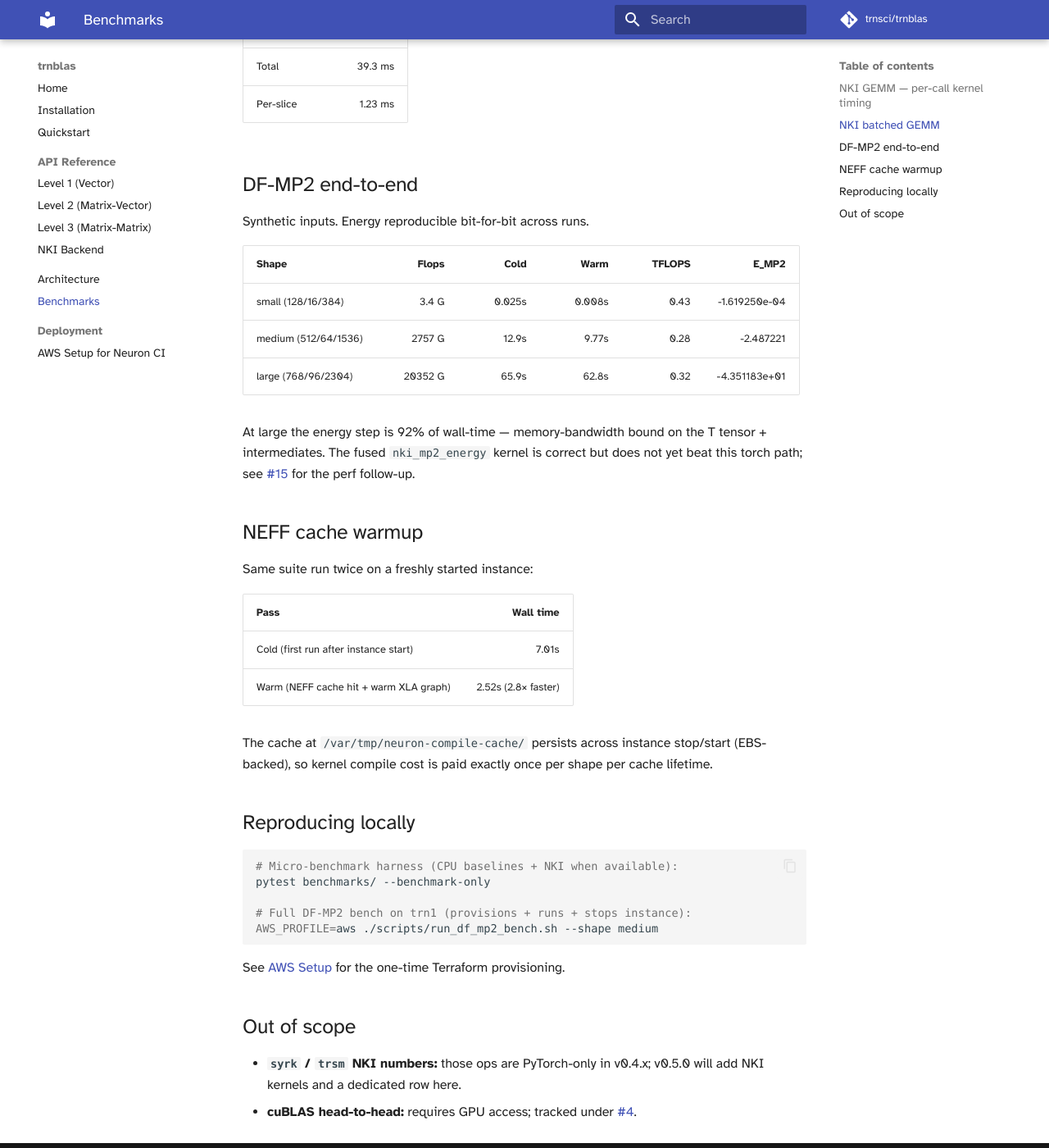
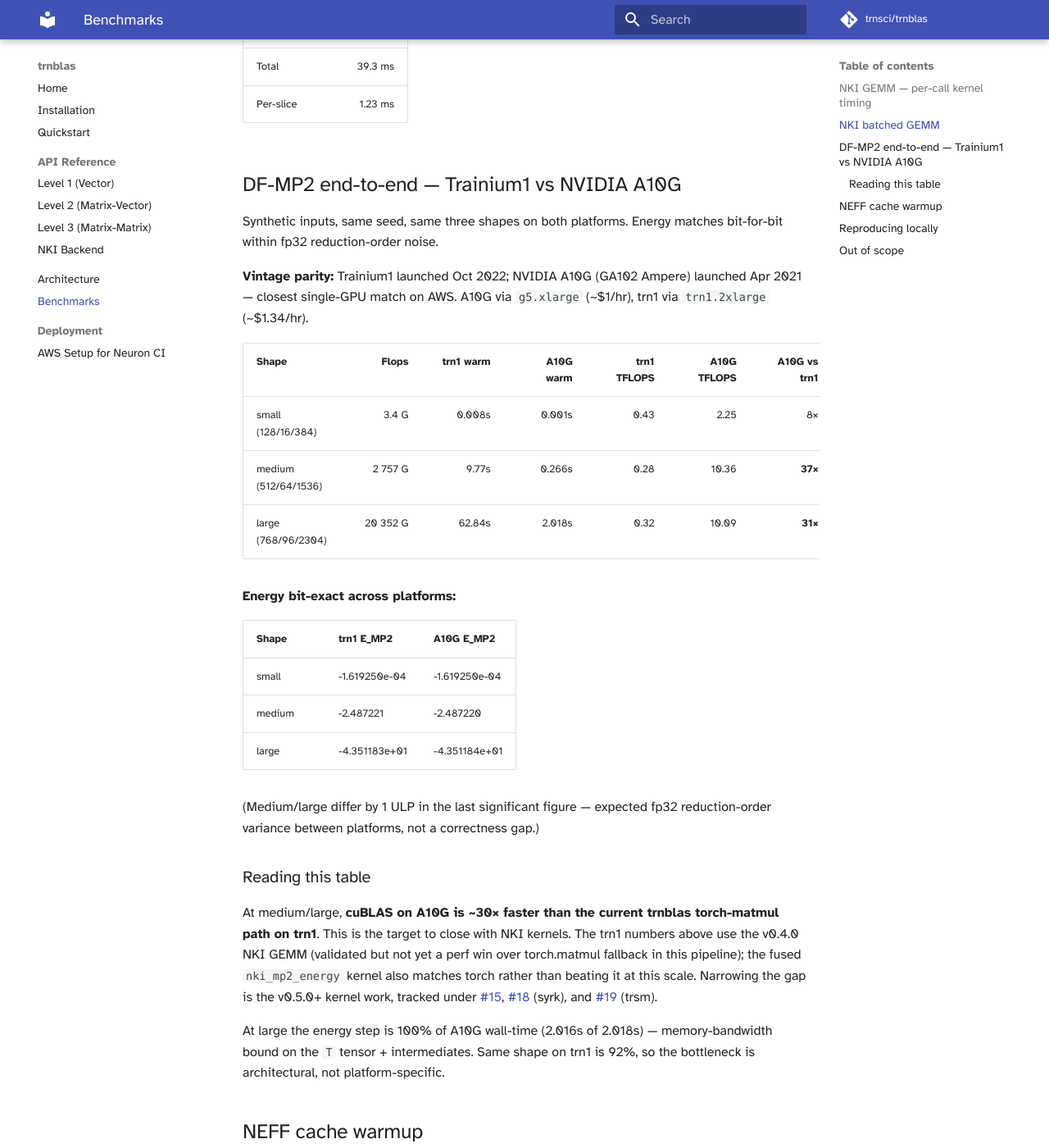
Before and after one commit to trnsci/trnblas, an MkDocs documentation site: the page built from docs/benchmarks.md, in a window 1280 px wide and 1400 px high, scrolled down 663 px. Shown: the whole window at 82% size. Built offline with MkDocs 1.6.1 and Material for MkDocs 9.7.7, drawn with Linux system fonts in a browser that asks for light colours; some web fonts are replaced; comment, search, counter and statistics services are not loaded; some of the changed text lies outside the part shown.

Commit message:
chore: release v0.4.2 — cuBLAS head-to-head (#4)
First cross-vendor DF-MP2 numbers published:

                    trn1 warm   A10G warm   A10G vs trn1
  small (128/16/384)  0.008s     0.001s         8×
  medium (512/64/1536) 9.77s     0.266s        37×
  large (768/96/2304) 62.8s      2.018s        31×

Energies bit-exact across platforms (fp32 reduction noise in last
ULP for medium/large).

A10G via g5.xlarge is vintage-matched to trn1 (Ampere 2021 vs
Trainium1 2022); sets a concrete "close the gap" target for v0.5.0+
NKI kernel work. docs/benchmarks.md updated; AWS setup docs have a
new GPU companion subsection.

````diff
--- a/docs/benchmarks.md
+++ b/docs/benchmarks.md
@@ -23,21 +23,48 @@
 | Total     | 39.3 ms |
 | Per-slice | 1.23 ms |
 
-## DF-MP2 end-to-end
+## DF-MP2 end-to-end — Trainium1 vs NVIDIA A10G
 
-Synthetic inputs. Energy reproducible bit-for-bit across runs.
+Synthetic inputs, same seed, same three shapes on both platforms.
+Energy matches bit-for-bit within fp32 reduction-order noise.
 
-| Shape              | Flops    | Cold   | Warm   | TFLOPS | E_MP2          |
-|--------------------|---------:|-------:|-------:|-------:|---------------:|
-| small (128/16/384) | 3.4 G    | 0.025s | 0.008s |  0.43  | -1.619250e-04  |
-| medium (512/64/1536) | 2757 G | 12.9s  | 9.77s  |  0.28  | -2.487221      |
-| large (768/96/2304) | 20352 G | 65.9s  | 62.8s  |  0.32  | -4.351183e+01  |
+**Vintage parity:** Trainium1 launched Oct 2022; NVIDIA A10G
+(GA102 Ampere) launched Apr 2021 — closest single-GPU match on AWS.
+A10G via `g5.xlarge` (~$1/hr), trn1 via `trn1.2xlarge` (~$1.34/hr).
 
-At large the energy step is 92% of wall-time — memory-bandwidth bound on
-the T tensor + intermediates. The fused `nki_mp2_energy` kernel is
-correct but does not yet beat this torch path; see
-[#15](https://github.com/trnsci/trnblas/issues/15) for the perf
-follow-up.
+| Shape                | Flops   | trn1 warm | A10G warm | trn1 TFLOPS | A10G TFLOPS | A10G vs trn1 |
+|----------------------|--------:|----------:|----------:|------------:|------------:|-------------:|
+| small (128/16/384)   | 3.4 G   | 0.008s    | 0.001s    | 0.43        | 2.25        | 8×           |
+| medium (512/64/1536) | 2 757 G | 9.77s     | 0.266s    | 0.28        | 10.36       | **37×**      |
+| large (768/96/2304)  | 20 352 G | 62.84s   | 2.018s    | 0.32        | 10.09       | **31×**      |
+
+**Energy bit-exact across platforms:**
+
+| Shape  | trn1 E_MP2 | A10G E_MP2 |
+|--------|------------|------------|
+| small  | -1.619250e-04 | -1.619250e-04 |
+| medium | -2.487221     | -2.487220 |
+| large  | -4.351183e+01 | -4.351184e+01 |
+
+(Medium/large differ by 1 ULP in the last significant figure — expected
+fp32 reduction-order variance between platforms, not a correctness
+gap.)
+
+### Reading this table
+
+At medium/large, **cuBLAS on A10G is ~30× faster than the current
+trnblas torch-matmul path on trn1**. This is the target to close with
+NKI kernels. The trn1 numbers above use the v0.4.0 NKI GEMM (validated
+but not yet a perf win over torch.matmul fallback in this pipeline); the
+fused `nki_mp2_energy` kernel also matches torch rather than beating it
+at this scale. Narrowing the gap is the v0.5.0+ kernel work, tracked
+under [#15](https://github.com/trnsci/trnblas/issues/15),
+[#18](https://github.com/trnsci/trnblas/issues/18) (syrk), and
+[#19](https://github.com/trnsci/trnblas/issues/19) (trsm).
+
+At large the energy step is 100% of A10G wall-time (2.016s of 2.018s)
+— memory-bandwidth bound on the `T` tensor + intermediates. Same shape
+on trn1 is 92%, so the bottleneck is architectural, not platform-specific.
 
 ## NEFF cache warmup
 
@@ -60,9 +87,14 @@
 
 # Full DF-MP2 bench on trn1 (provisions + runs + stops instance):
 AWS_PROFILE=aws ./scripts/run_df_mp2_bench.sh --shape medium
+
+# Same workload on A10G (cuBLAS reference for the same vintage):
+AWS_PROFILE=aws ./scripts/run_cuda_bench.sh --shape medium
 ```
 
-See [AWS Setup](aws_setup.md) for the one-time Terraform provisioning.
+See [AWS Setup](aws_setup.md) for the one-time Terraform provisioning
+for each instance (`infra/terraform/` for trn1, `infra/terraform-cuda/`
+for the A10G).
 
 ## Out of scope
 
--- a/pyproject.toml
+++ b/pyproject.toml
@@ -4,7 +4,7 @@
 
 [project]
 name = "trnblas"
-version = "0.4.1"
+version = "0.4.2"
 description = "BLAS operations for AWS Trainium via NKI"
 readme = "README.md"
 license = "Apache-2.0"
--- a/trnblas/__init__.py
+++ b/trnblas/__init__.py
@@ -9,7 +9,7 @@
 Cholesky-based density fitting, and general scientific linear algebra.
 """
 
-__version__ = "0.4.1"
+__version__ = "0.4.2"
 
 # Level 1 — Vector operations
 from .level1 import axpy, dot, nrm2, scal, asum, iamax
````
Also changed, not shown: CHANGELOG.md (+34 -1 lines), docs/aws_setup.md (+24 -0 lines).
